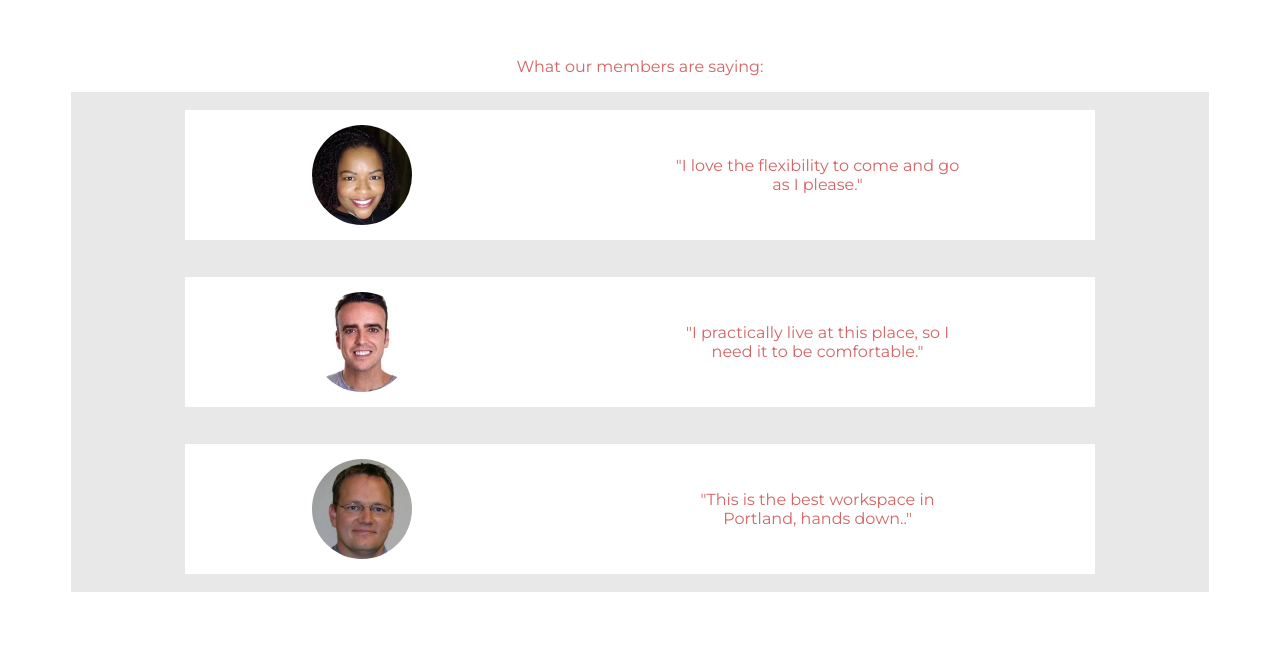
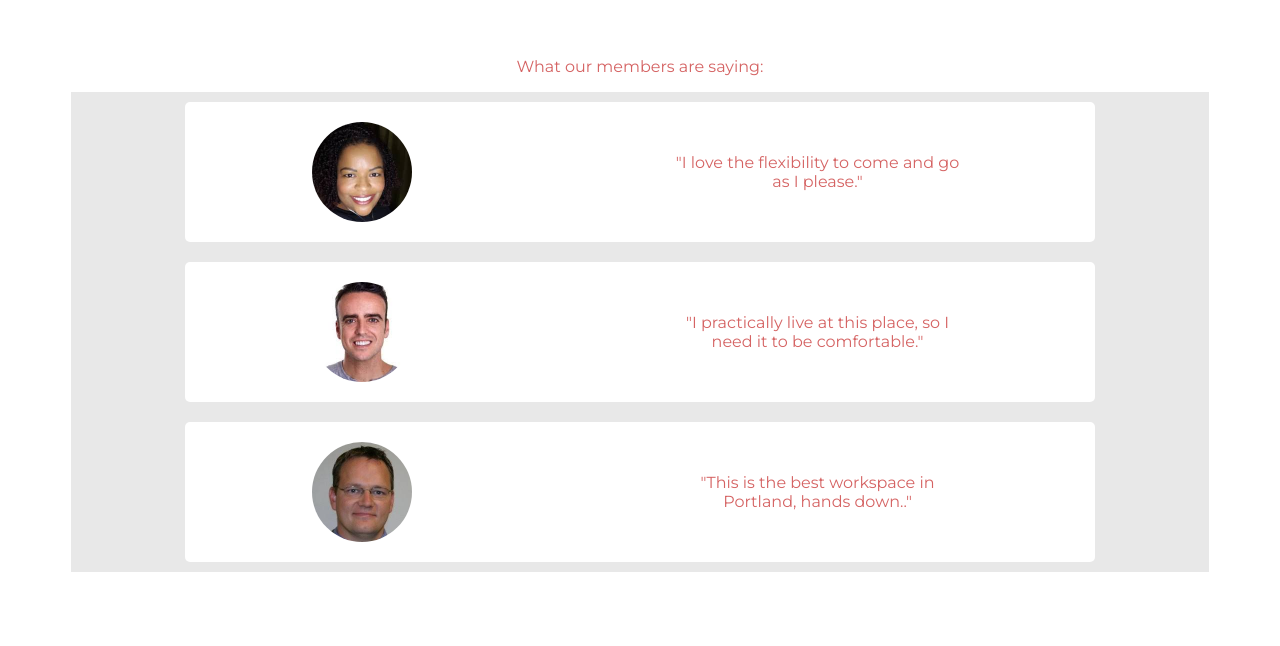
Before and after one commit to bkiggen/focusworkspace, a website built with webpack: page src/index.html in a window 1280 px wide. Shown: the part 1081-1727 px from the top of the page. Built offline with nearby package versions, Linux system fonts and the light colour scheme.

```diff
--- a/src/sass/styles.scss
+++ b/src/sass/styles.scss
@@ -134,18 +134,19 @@
   width: 90%;
   background-color: $grey;
   margin: 0 auto;
-  height: 500px;
+  height: 480px;
   display: flex;
   flex-direction: column;
   justify-content: space-around;
 }
 
 .member-box {
+  border-radius: 5px;
   display: flex;
   align-items: center;
   justify-content: space-around;
   width: 80%;
-  height: 130px;
+  height: 140px;
   margin: 0 auto;
   background-color: white;
   img {
```
Also changed, not shown: README.md.
